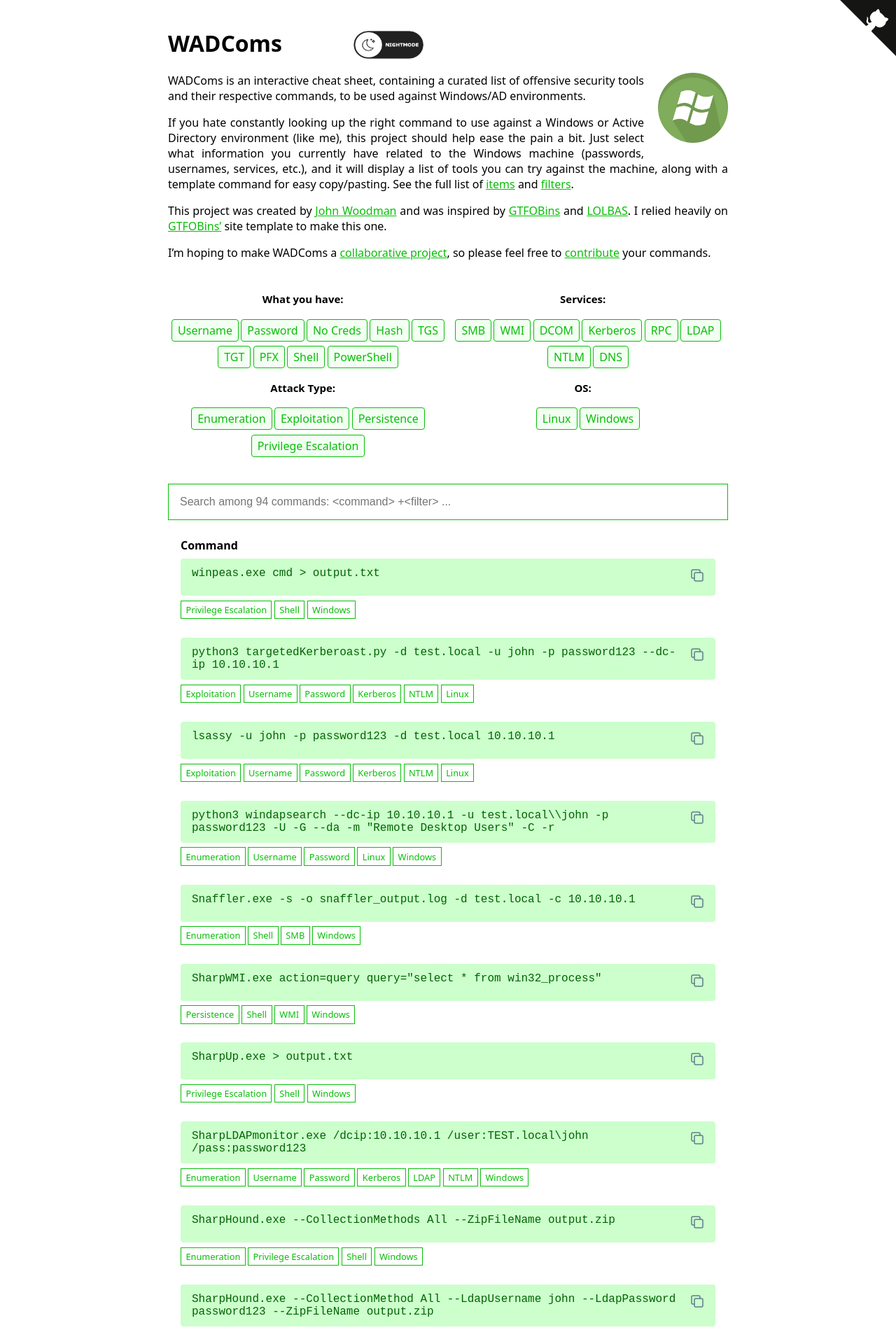
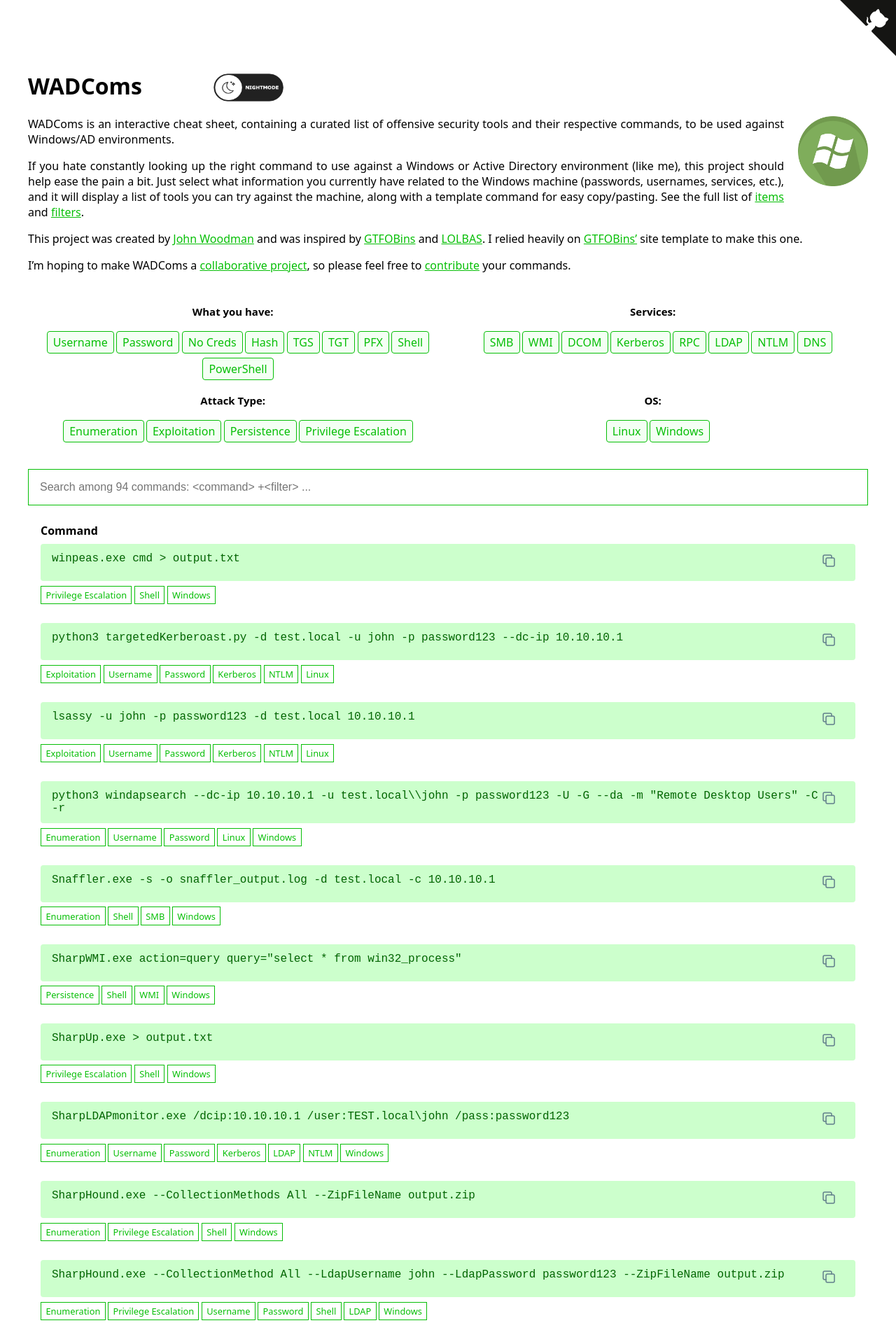
Before and after one commit to WADComs/WADComs.github.io, a Jekyll site: the page built from index.md, in a window 1280 px wide. Shown: the top 1900 px of the page at 70% size. Built offline with Jekyll 4.4.1, drawn with Linux system fonts in a browser that asks for light colours.

Commit message:
better use of space

```diff
--- a/assets/style.scss
+++ b/assets/style.scss
@@ -14,8 +14,9 @@ $layout-break: "(min-width: #{$column-width + $grace-space})";
 
 @media #{$layout-break} {
   body {
-    width: $column-width;
+    // width: $column-width;
     margin: 40px auto;
+    padding: 40px;
   }
 
   p {
```
